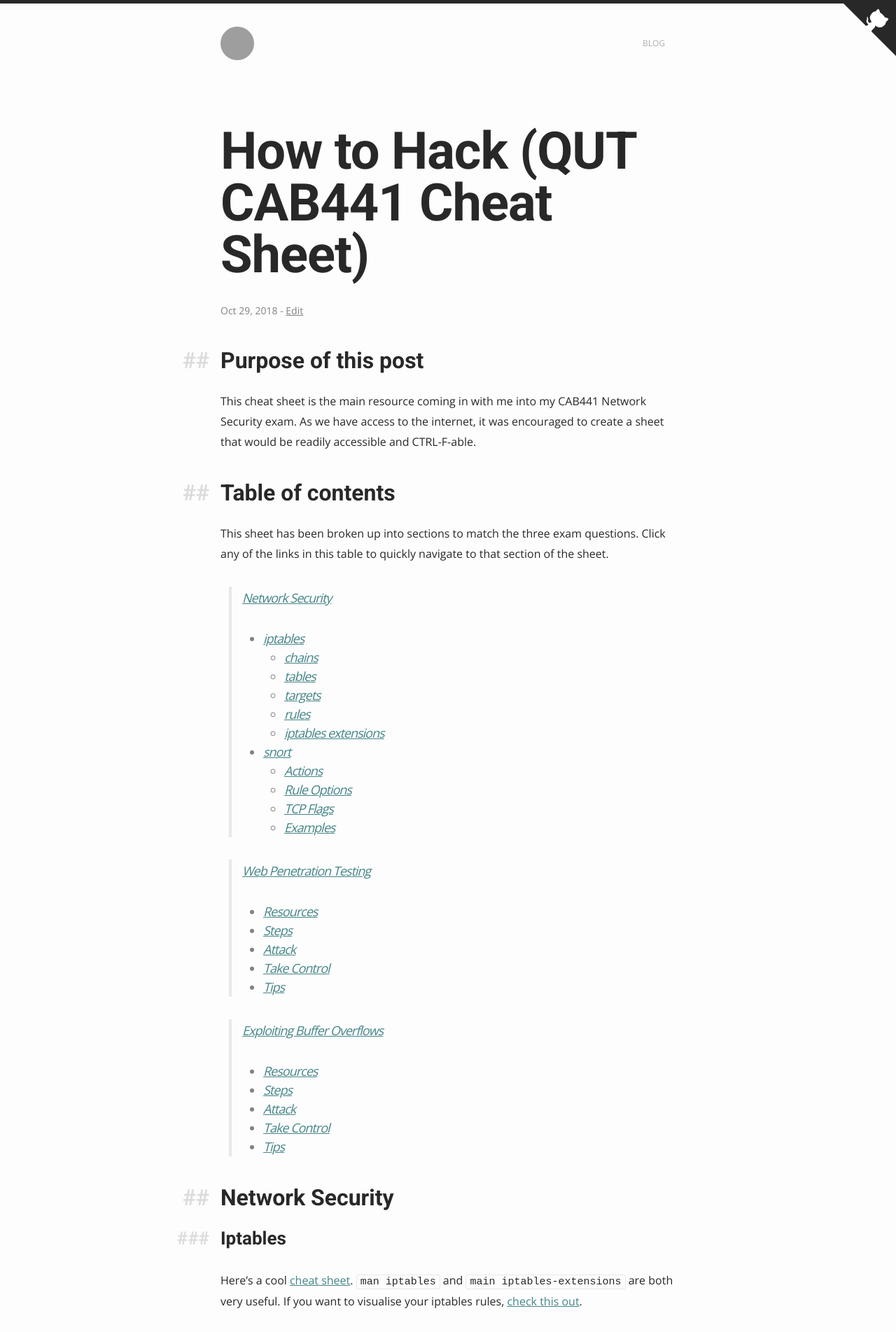
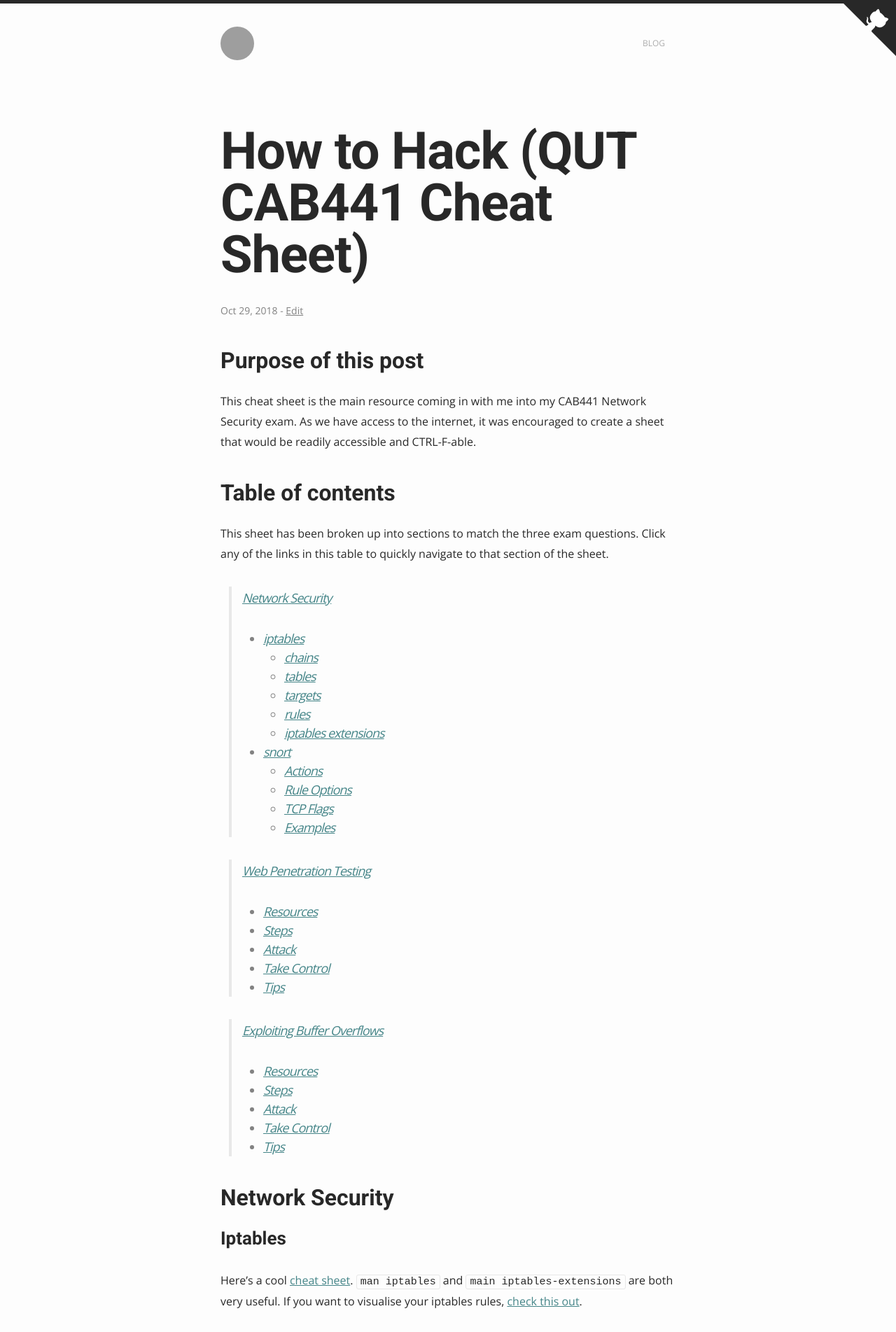
Before and after one commit to pbamotra/website, a Jekyll site: the page built from _posts/2018-10-29-how-to-hack-QUT-cab441-cheat-sheet.md, in a window 1280 px wide. Shown: the top 1903 px of the page at 70% size. Built offline with Jekyll 4.4.1, drawn with Linux system fonts in a browser that asks for light colours; grey boxes are pictures that could not be loaded.

Commit message:
Remove markdown thing

```diff
--- a/_sass/theme/_layout.scss
+++ b/_sass/theme/_layout.scss
@@ -304,17 +304,17 @@ article.post {
 		color: inherit;
 	}
 
-	h2::before {
-		content: '## ';
-	}
+	// h2::before {
+	// 	content: '## ';
+	// }
 
-	h3::before {
-		content: '### ';
-	}
+	// h3::before {
+	// 	content: '### ';
+	// }
 
-	h4::before {
-		content: '#### ';
-	}
+	// h4::before {
+	// 	content: '#### ';
+	// }
 
 }
 
```
